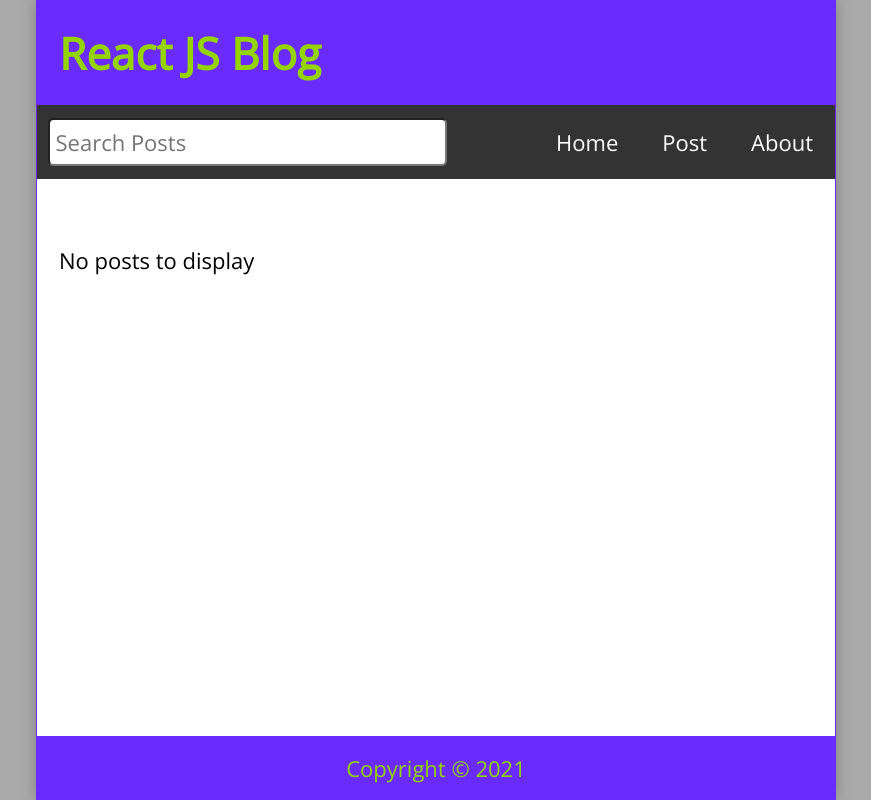
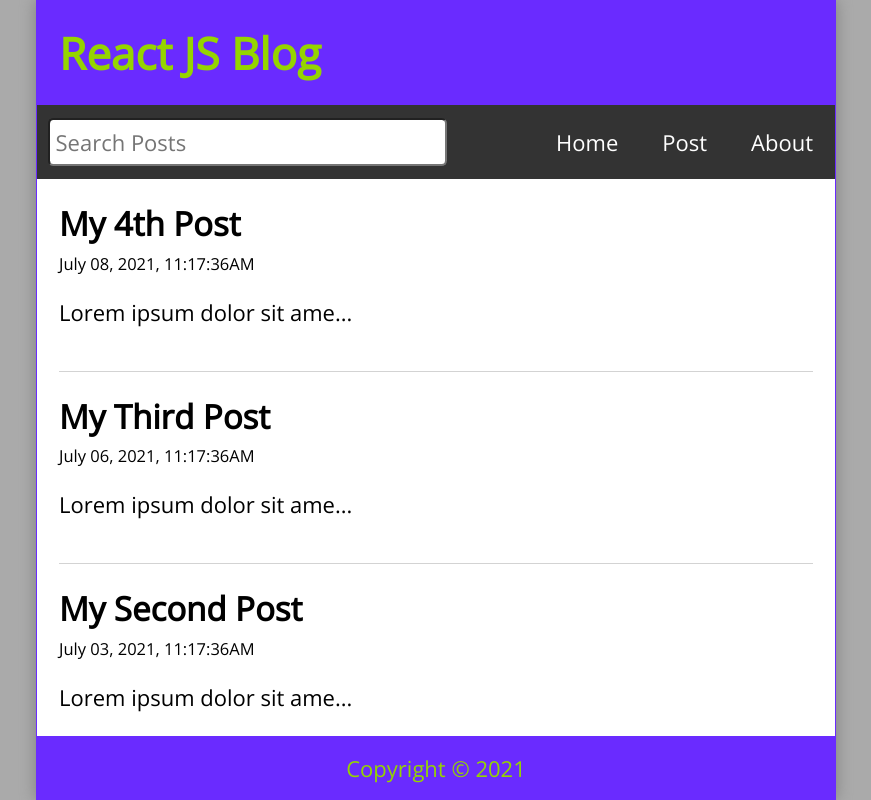
Before and after one commit to DDeShon/react-tutorial-02, a React (Create React App) app: page / in a window 1280 px wide. Shown: the whole page, without its empty margins (204-1075 px from the left). Built offline with nearby package versions, Linux system fonts and the light colour scheme; data requests are answered from the project's data file.

Commit message:
Learning React Axios API Requests

```diff
--- a/src/App.js
+++ b/src/App.js
@@ -34,6 +34,8 @@ function App() {
         }
       }
     };
+
+    fetchPosts();
   }, []);
 
   useEffect(() => {
```
